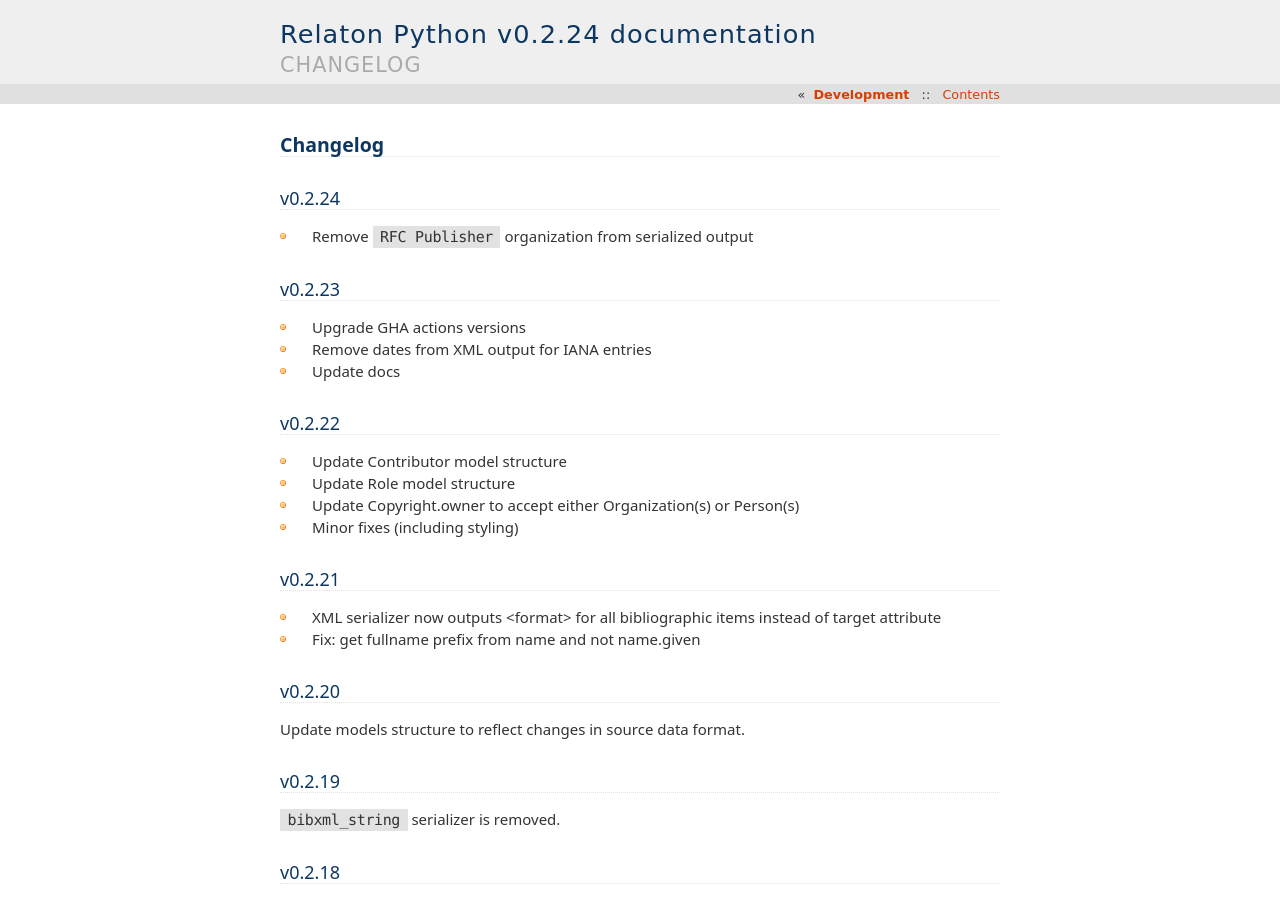
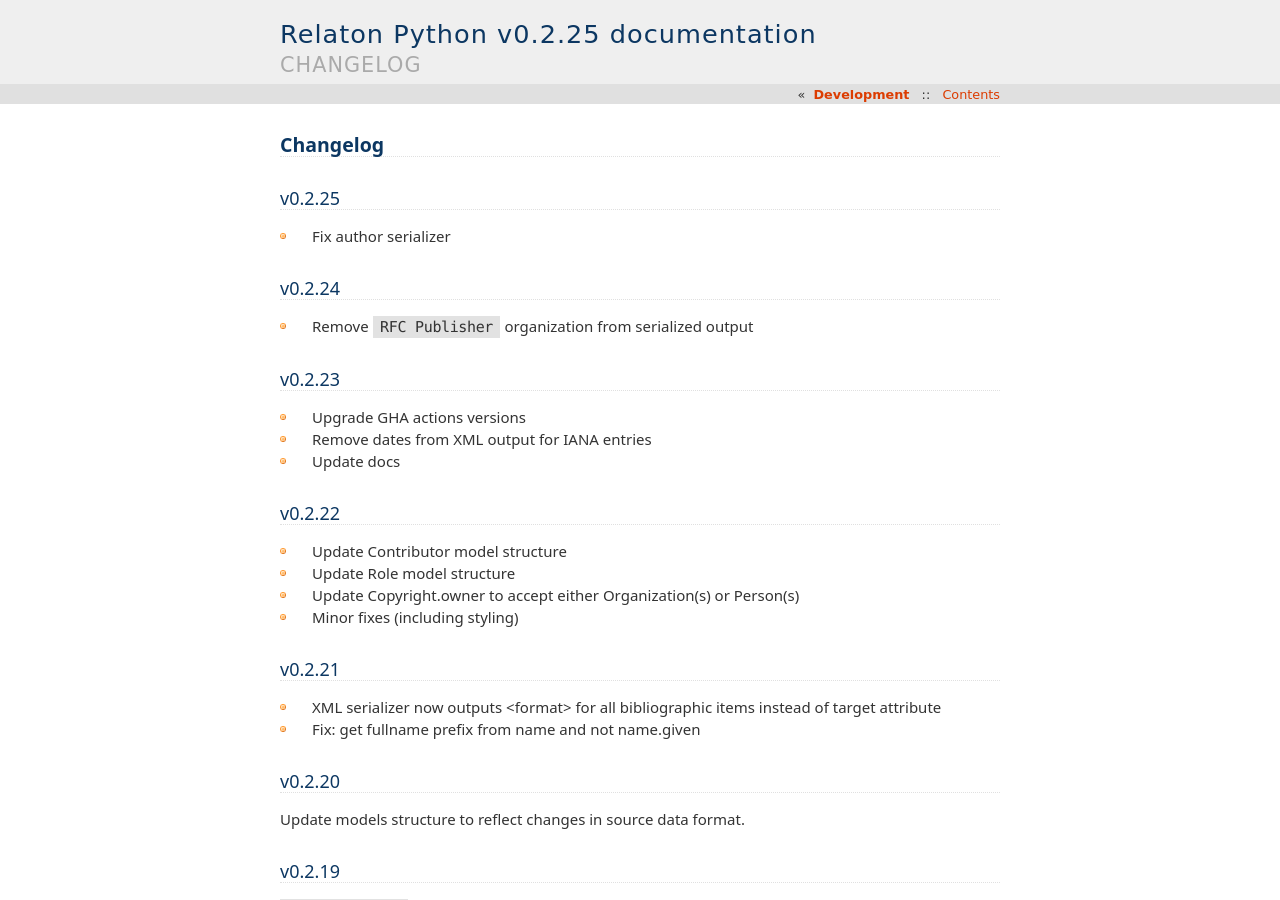
Before and after one commit to relaton/relaton-py, a Sphinx documentation site: the page built from docs/changelog.rst, in a window 1280 px wide and 900 px high. Built offline with Sphinx 7.4.7, drawn with Linux system fonts in a browser that asks for light colours.

Commit message:
chore: bump version

```diff
--- a/docs/changelog.rst
+++ b/docs/changelog.rst
@@ -2,6 +2,11 @@
 Changelog
 =========
 
+
+v0.2.25
+=======
+
+- Fix author serializer
 
 v0.2.24
 =======
--- a/relaton/__init__.py
+++ b/relaton/__init__.py
@@ -1 +1 @@
-__version__ = '0.2.24'
+__version__ = '0.2.25'
```
